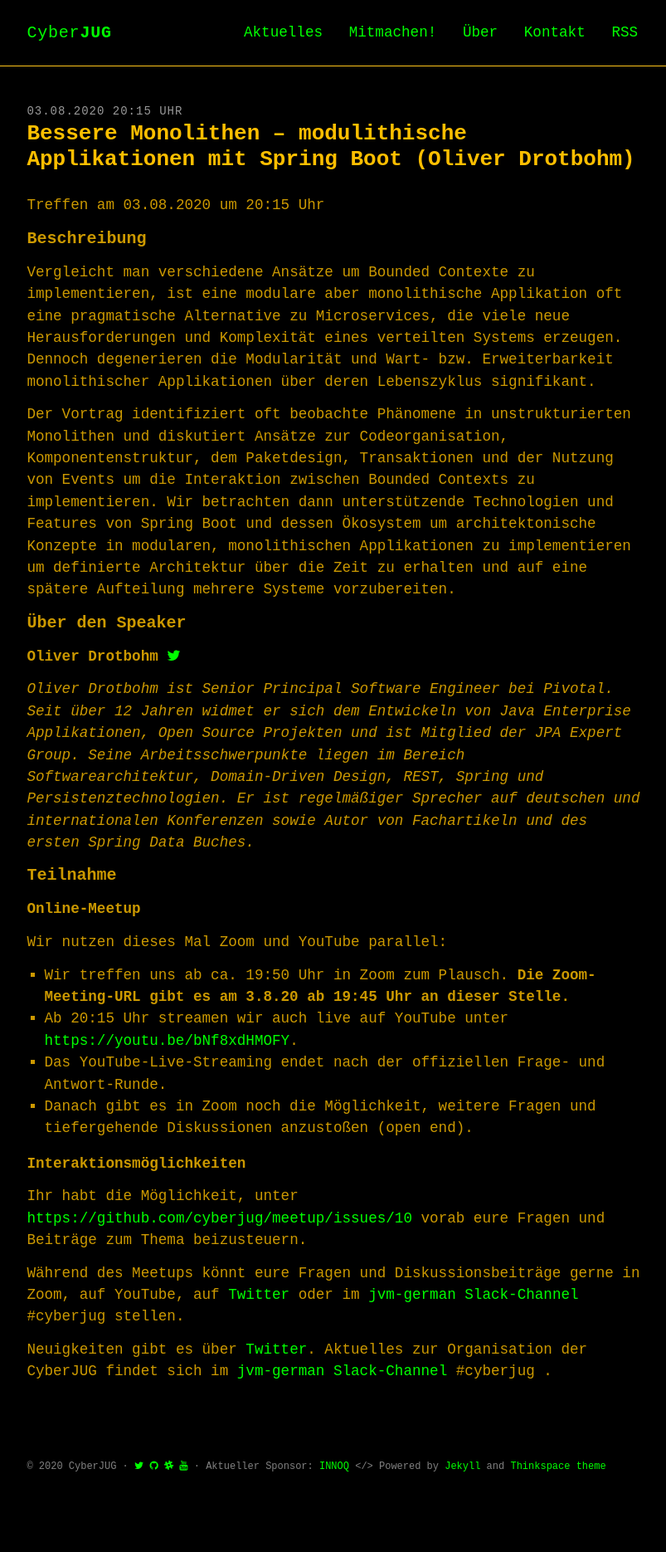
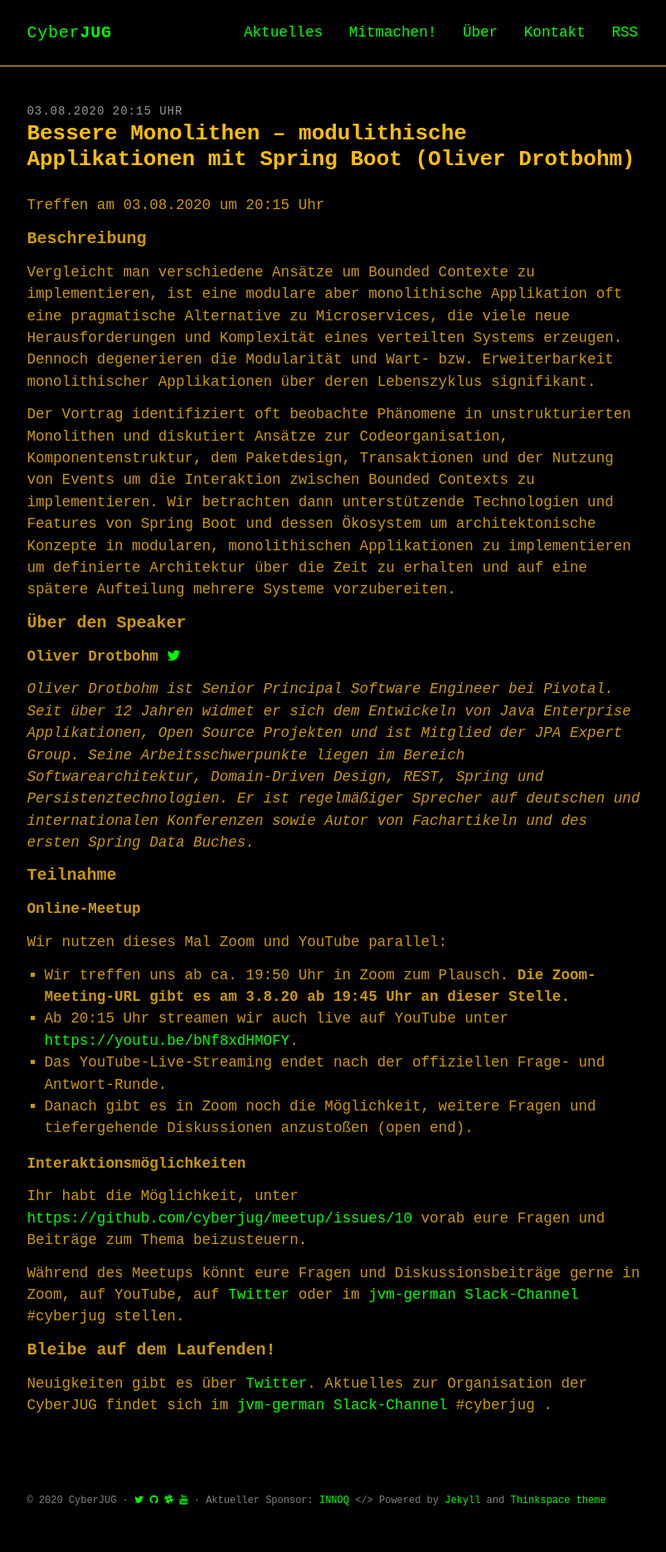
Before and after one commit to cyberjug/website, a Jekyll site: the page built from docs/_upcoming/2020-08-03-bessere_monolithen.md, in a window 1280 px wide. Shown: the whole page at 83% size, without its empty margins (234-1037 px from the left). Built offline with Jekyll 4.4.1, drawn with Linux system fonts in a browser that asks for light colours; some web fonts are replaced; before the commit the page ends 1829 px from its top, so only the background shows below that.

Commit message:
add action

```diff
--- a/docs/_upcoming/2020-08-03-bessere_monolithen.md
+++ b/docs/_upcoming/2020-08-03-bessere_monolithen.md
@@ -40,4 +40,6 @@ Ihr habt die Möglichkeit, unter <https://github.com/cyberjug/meetup/issues/10>
 
 Während des Meetups könnt eure Fragen und Diskussionsbeiträge gerne in Zoom, auf YouTube, auf [Twitter](https://twitter.com/cyberjug) oder im [jvm-german Slack-Channel](https://slackin-jvm-german.herokuapp.com/) #cyberjug stellen.
 
+### Bleibe auf dem Laufenden!
+
 Neuigkeiten gibt es über [Twitter](https://twitter.com/cyberjug). Aktuelles zur Organisation der CyberJUG findet sich im [jvm-german Slack-Channel](https://slackin-jvm-german.herokuapp.com/) #cyberjug .
```
